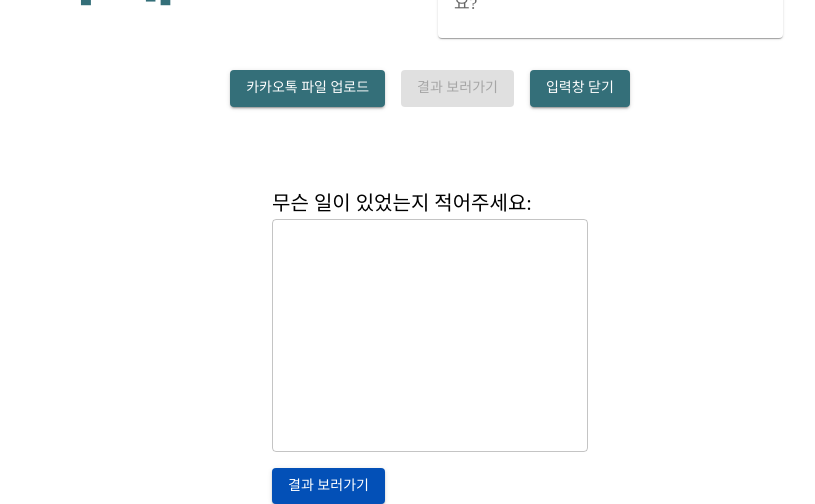
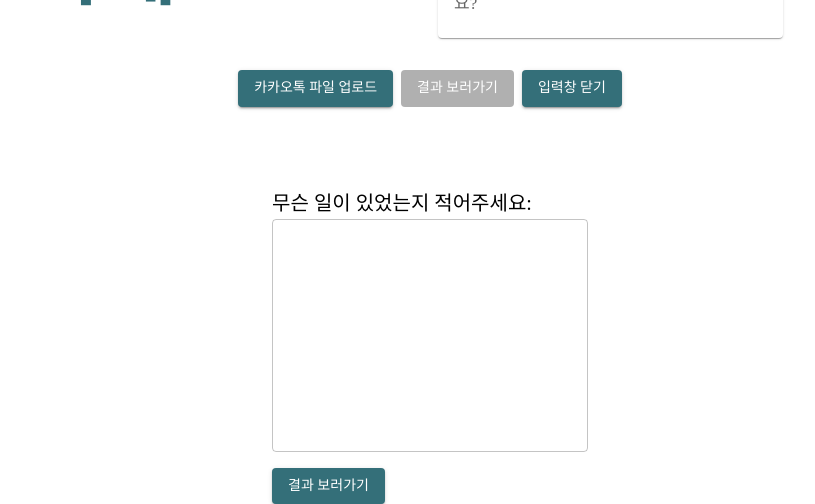
Before and after one commit to Team-A-I/otoo_react, a React (Create React App) app: page /otoo_react/upload-conflict in a window 1280 px wide. Both pictures are taken after a click on the button "직접 입력하기". Shown: the part 619-1123 px from the top of the page, without its empty margins (210-1025 px from the left). Built offline with nearby package versions, Linux system fonts and the light colour scheme; a web font is replaced by a local one; what react-swipeable-views-utils would draw is missing.

Commit message:
[Feature] FileuploadConflict 작업완료

```diff
--- a/src/components/conflict/FileUploadConflict.js
+++ b/src/components/conflict/FileUploadConflict.js
@@ -1,16 +1,30 @@
 import React, { useState, useRef } from 'react';
-import { Button, Container, TextField, Typography, Box, Grid ,ThemeProvider} from '@mui/material';
+import { Button, Container, TextField, Typography, Box, Grid, ThemeProvider } from '@mui/material';
 import { useNavigate } from 'react-router-dom';
 import Card from '@mui/material/Card';
 import CardHeader from '@mui/material/CardHeader';
 import CardMedia from '@mui/material/CardMedia';
 import CardContent from '@mui/material/CardContent';
 import '../../css/conflict/FileUploadConflict.css';
-import theme from "../../theme"
+import theme from "../../theme";
+
+// 변수 정의
+const cardMaxWidth = 345;
+const imageHeight = 300;
+const imageSrc = "/otoo_react/images/problems.jpg";
+const imageAlt = "Paella dish";
+const lovemainText = "계속되는\n언쟁에\n고민\n마세요.";
+const cardContentText = "상대방과 나눈 간지러운 대화를 넣어주세요.\n누가 더 좋아하는지 저희가 판단해드릴게요.\n판단의 기준과 함께 서로의 관심사를 같이 보여드릴게요. 지금 무슨 생각을 하고 있을까요?";
+const inputPromptText = "무슨 일이 있었는지 적어주세요:";
+const btnUploadLabel = "카카오톡 파일 업로드";
+const btnResultLabel = "결과 보러가기";
+const btnToggleInputLabelShow = "직접 입력하기";
+const btnToggleInputLabelHide = "입력창 닫기";
+const textFieldRows = 10;
+const textFieldVariant = "outlined";
 
 const FileUpload = () => {
   const [file, setFile] = useState(null);
-  // eslint-disable-next-line
   const [jsonContent, setJsonContent] = useState(null);
   const [showInput, setShowInput] = useState(false);
   const inputRef = useRef(null);
@@ -18,6 +32,7 @@ const FileUpload = () => {
 
   const handleFileChange = (event) => {
     setFile(event.target.files[0]);
+    console.log("File selected:", event.target.files[0]);
   };
 
   const handleFileRead = (event) => {
@@ -33,10 +48,14 @@ const FileUpload = () => {
   };
 
   const handleFileUpload = () => {
+    console.log("handleFileUpload called");
     if (file) {
+      console.log("File exists:", file);
       const reader = new FileReader();
       reader.onload = handleFileRead;
       reader.readAsText(file);
+    } else {
+      console.log("No file selected");
     }
   };
 
@@ -54,31 +73,30 @@ const FileUpload = () => {
       }, 100);
     }
   };
+
   return (
     <Container maxWidth="lg">
       <ThemeProvider theme={theme}>
         <div style={{ fontFamily: theme.typography.fontFamily }}>
           <Box className="container">
             <Grid container>
-                <Grid item xs={12} sm={6}container
-                  alignItems="center">
-                    <Typography variant="hbig"
-                    color="green" className="lovemain-text">
-                      계속되는{'\n'}언쟁에{'\n'}고민{'\n'}마세요.
+              <Grid item xs={12} sm={6} container alignItems="center">
+                <Typography variant="hbig" color="green" className="lovemain-text">
+                  {lovemainText}
                 </Typography>
               </Grid>
               <Grid item xs={12} sm={6} pl={1}>
-                  <Card sx={{ maxWidth: 345 }}>
-                    <CardHeader/>
+                <Card sx={{ maxWidth: cardMaxWidth }}>
+                  <CardHeader />
                   <CardMedia
                     component="img"
-                      height="300"
-                      image="/otoo_react/images/problems.jpg"
-                      alt="Paella dish"
+                    height={imageHeight}
+                    image={imageSrc}
+                    alt={imageAlt}
                   />
                   <CardContent>
                     <Typography variant="h3_mid" color="text.secondary">
-                        상대방과 나눈 간지러운 대화를 넣어주세요.<br/> 누가 더 좋아하는지 저희가 판단해드릴게요.<br/> 판단의 기준과 함께 서로의 관심사를 같이 보여드릴게요. 지금 무슨 생각을 하고 있을까요?
+                      {cardContentText}
                     </Typography>
                   </CardContent>
                 </Card>
@@ -96,16 +114,9 @@ const FileUpload = () => {
                     <Button
                       variant="contained"
                       component="span"
-                      sx={{
-                        mr: 2,
-                        backgroundColor: '#346F79',
-                        color: '#FFFFFF',
-                        '&:hover': {
-                          backgroundColor: '#346F79', // 호버 시 배경색 변경
-                        }
-                      }}
+                      className="btn-upload"
                     >
-                      카카오톡 파일 업로드
+                      {btnUploadLabel}
                     </Button>
                   </label>
                   <Button
@@ -113,57 +124,37 @@ const FileUpload = () => {
                     color="primary"
                     onClick={handleFileUpload}
                     disabled={!file}
-                    sx={{
-                      backgroundColor: '#346F79',
-                      color: '#FFFFFF',
-                      '&:hover': {
-                        backgroundColor: '#346F79', // 호버 시 배경색 변경
-                      }
-                    }}
+                    className="btn-result"
                   >
-                    결과 보러가기
+                    {btnResultLabel}
                   </Button>
                   <Button
                     variant="contained"
                     color="primary"
                     onClick={handleToggleInput}
-                    sx={{
-                      ml: 2,
-                      backgroundColor: '#346F79',
-                      color: '#FFFFFF',
-                      '&:hover': {
-                        backgroundColor: '#346F79', // 호버 시 배경색 변경
-                      }
-                    }}
+                    className="btn-toggle-input"
                   >
-                    {showInput ? '입력창 닫기' : '직접 입력하기'}
+                    {showInput ? btnToggleInputLabelHide : btnToggleInputLabelShow}
                   </Button>
                 </Box>
               </Grid>
             </Grid>
             {showInput && (
               <Box mt={10} ref={inputRef}>
-                <Typography variant="h6">무슨 일이 있었는지 적어주세요:</Typography>
+                <Typography variant="h6">{inputPromptText}</Typography>
                 <TextField
                   fullWidth
                   multiline
-                  rows={10}
-                  variant="outlined"
+                  rows={textFieldRows}
+                  variant={textFieldVariant}
                 />
                 <Button
                   variant="contained"
                   color="primary"
                   onClick={handleFileUpload}
-                  sx={{
-                    mt: 2,
-                    backgroundColor: '#0350B7',
-                    color: '#FFFFFF',
-                    '&:hover': {
-                      backgroundColor: '#033080', // 호버 시 배경색 변경
-                    }
-                  }}
+                  className="btn-textfield"
                 >
-                  결과 보러가기
+                  {btnResultLabel}
                 </Button>
               </Box>
             )}
--- a/src/css/conflict/FileUploadConflict.css
+++ b/src/css/conflict/FileUploadConflict.css
@@ -44,3 +44,54 @@
     margin-top: 4vh;
 
   }
+
+  /* FileUploadConflict.css */
+
+.btn-upload {
+  margin-right: 8px !important;
+  background-color: #346F79 !important;
+  color: #FFFFFF !important;
+}
+
+.btn-upload:hover {
+  background-color: #295961 !important;
+}
+
+.btn-result {
+  background-color: #346F79 !important;
+  color: #FFFFFF !important;
+}
+
+.btn-result:hover {
+  background-color: #295961 !important;
+}
+
+.btn-result:disabled {
+  background-color: #B0B0B0 !important;  /* 회색 */
+  color: #FFFFFF !important;
+}
+
+.btn-toggle-input {
+  margin-left: 8px !important;
+  background-color: #346F79 !important;
+  color: #FFFFFF !important;
+}
+
+.btn-toggle-input:hover {
+  background-color: #295961 !important;
+}
+
+.btn-textfield {
+  margin-top: 16px !important;
+  background-color: #346F79 !important;
+  color: #FFFFFF !important;
+}
+
+.btn-textfield:hover {
+  background-color: #295961 !important;
+}
+
+.btn-textfield:disabled {
+  background-color: #B0B0B0 !important;  /* 회색 */
+  color: #FFFFFF !important;
+}
```
Also changed, not shown: 1 other file (tests, documents, lock files or other folders). Lines whose indentation alone changed are shown as unchanged.
